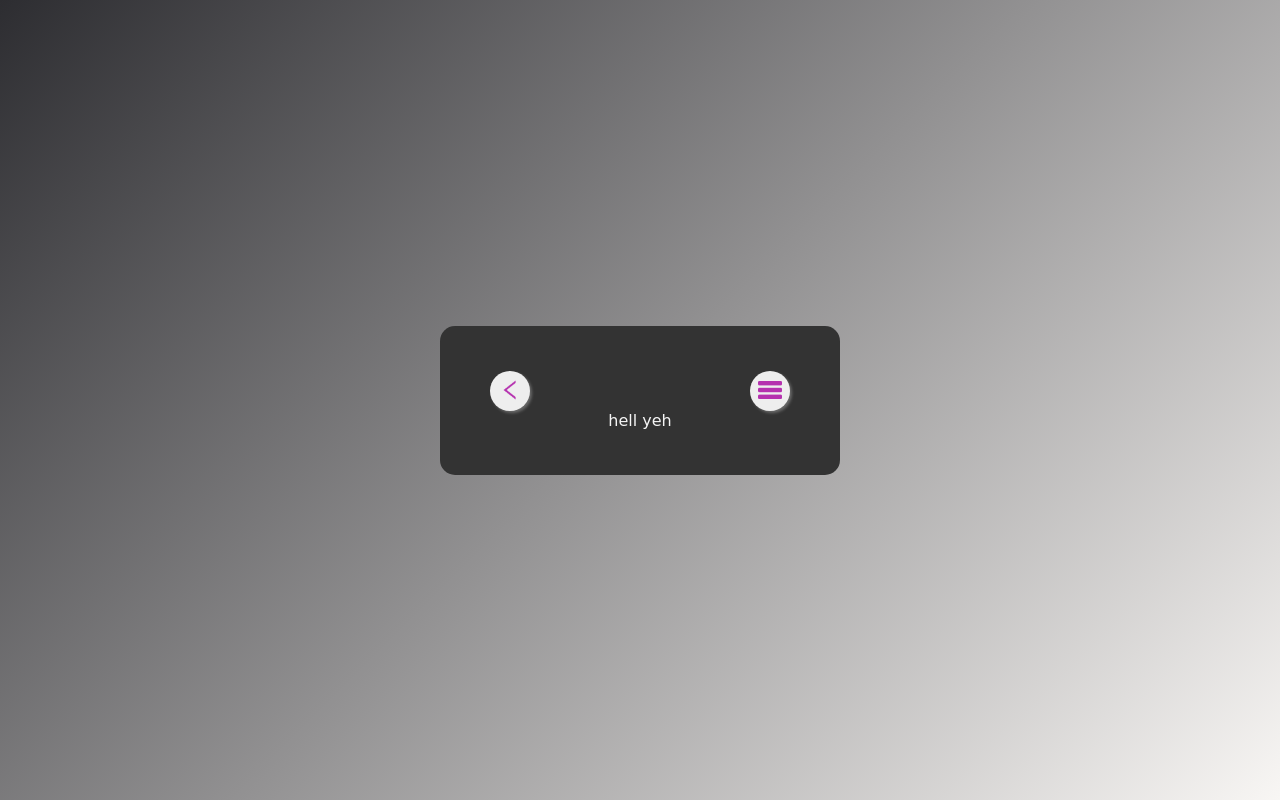
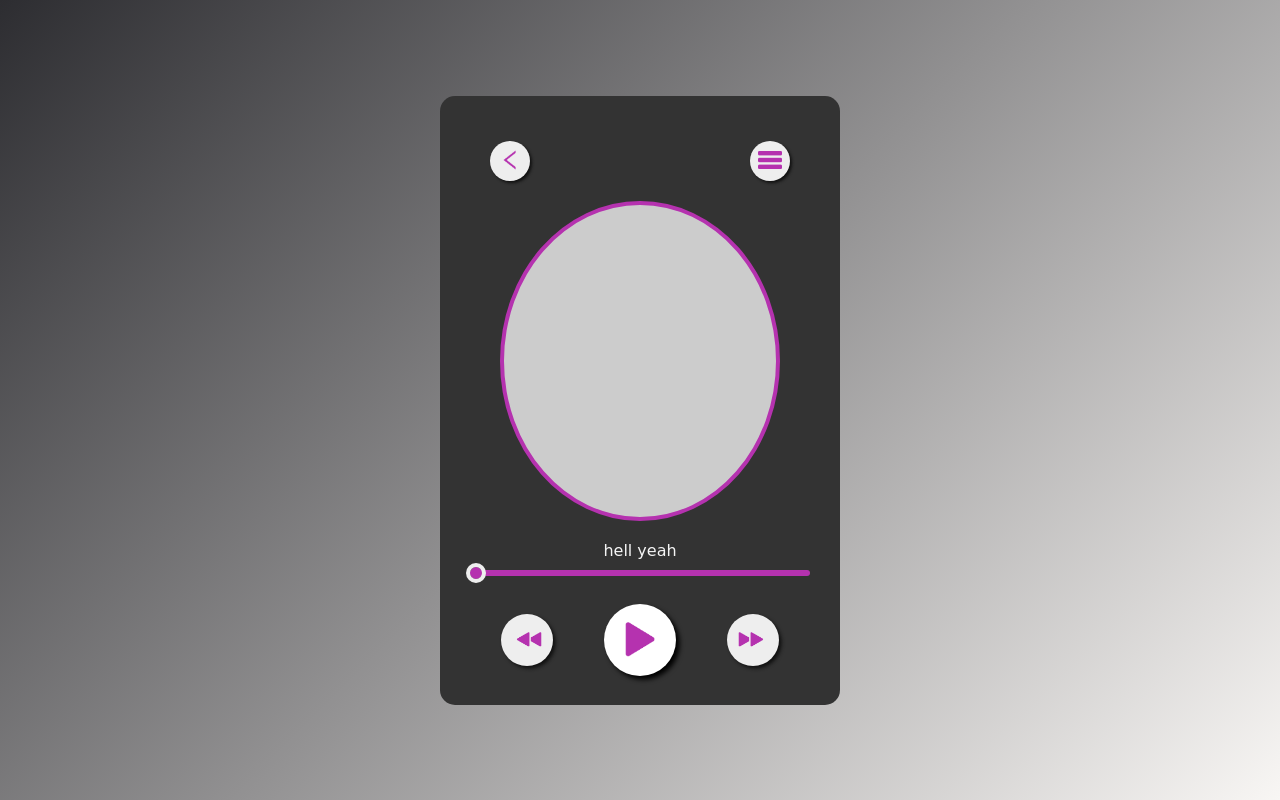
Before and after one commit to Subhranshu-Lenka/Music-Player, a plain HTML site: page index.html in a window 1280 px wide. Drawn offline with Linux system fonts and the light colour scheme.

Commit message:
play-pause and time bar functionality

```diff
--- a/index.html
+++ b/index.html
@@ -16,9 +16,71 @@
                     <img src="./images/menu.png">
                 </div>
             </div>
-            hell yeh
+            <div class="main-circle">
+
+            </div>
+
+            hell yeah
+            <audio src="./images/[GMV]-Bad-Boys.mp3" id="song"></audio>
+            <input type="range" value="0" id="progress">
+
+            <div class="lowbar">
+                <div class="circle big-btn">
+                    <img src="./images/bwd.png" alt="">
+                </div>
+                <div class="circle big-btn" id="play-btn">
+                    <img id="play-pause" src="./images/play.png" alt="">
+                </div>
+                <div class="circle big-btn">
+                    <img src="./images/fwd.png" alt="">
+                </div>
+            </div>
+
         </div>
     </div>
+
+    <script>
+        const playBtn = document.getElementById("play-btn");
+        const playPauseBtn = document.getElementById("play-pause");
+        const progressBar = document.getElementById("progress");
+        const song = document.getElementById("song");
+
+        song.onloadedmetadata = function () {
+            progressBar.max = song.duration;
+            progressBar.value = song.currentTime;
+        }
+
+        playBtn.addEventListener("click", () => {
+            playPause();
+        });
+
+        function playPause() {
+            if (playBtn.classList.contains("playing")) {
+                song.pause();
+                playBtn.classList.remove("playing");
+                playPauseBtn.setAttribute("src", "./images/play.png");
+            }
+            else {
+                song.play();
+                playBtn.classList.add("playing");
+                playPauseBtn.setAttribute("src", "./images/pause.png");
+            }
+        }
+
+        if (song.play()) {
+            setInterval(() => {
+                progressBar.value = song.currentTime;
+            }, 100)
+        }
+
+        progressBar.oninput = () => {
+            song.currentTime = progressBar.value;
+            song.play();
+            playBtn.classList.add("playing");
+            playPauseBtn.setAttribute("src", "./images/pause.png");
+        }
+
+    </script>
 </body>
 
 </html>
--- a/style.css
+++ b/style.css
@@ -44,5 +44,49 @@
     background: #eee;
     height: 40px;
     width: 40px;
-    box-shadow: 2px 2px 3px #eeeeee4b;
+    box-shadow: 2px 2px 3px #111;
 }
+
+.main-circle {
+    height: 40%;
+    width: auto;
+    border-radius: 50%;
+    border: 4px solid #B532AF;
+    margin: 20px 30px;
+    background-color: #ccc;
+}
+
+#progress {
+    -webkit-appearance: none;
+    width: 100%;
+    height: 6px;
+    background: #B532AF;
+    border-radius: 10px;
+    cursor: pointer;
+    margin: 10px auto;
+}
+
+#progress::-webkit-slider-thumb {
+    -webkit-appearance: none;
+    height: 12px;
+    width: 12px;
+    background: #B532AF;
+    outline: 4px solid #eee;
+    border-radius: 50%;
+}
+
+.lowbar {
+    display: flex;
+    justify-content: space-around;
+    margin-top: 10%;
+}
+
+.big-btn {
+    transform: scale(1.3);
+}
+
+#play-btn {
+    transform: scale(1.8);
+    background: #fff;
+    box-shadow: 2px 2px 3px #000;
+}
```
